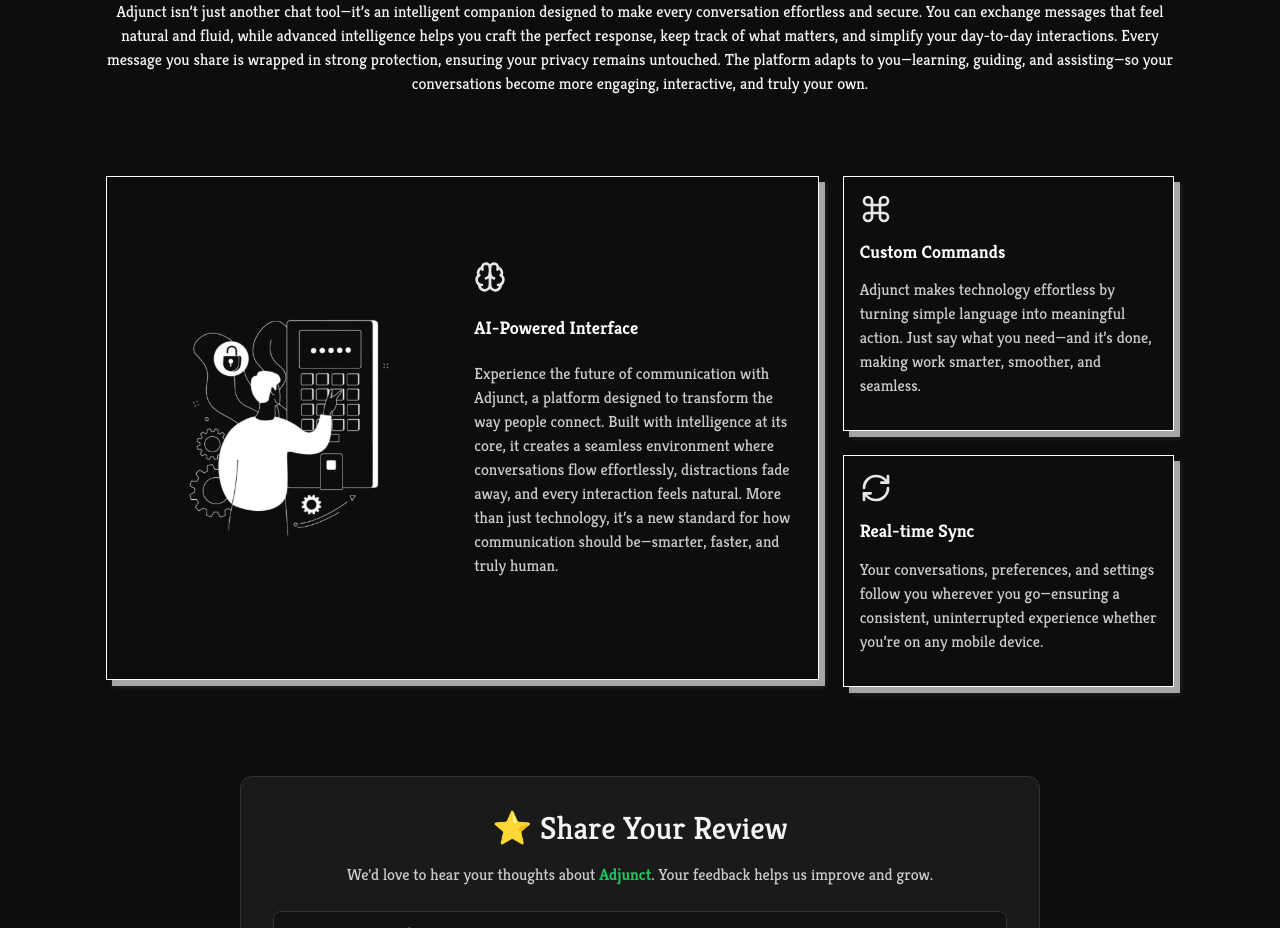
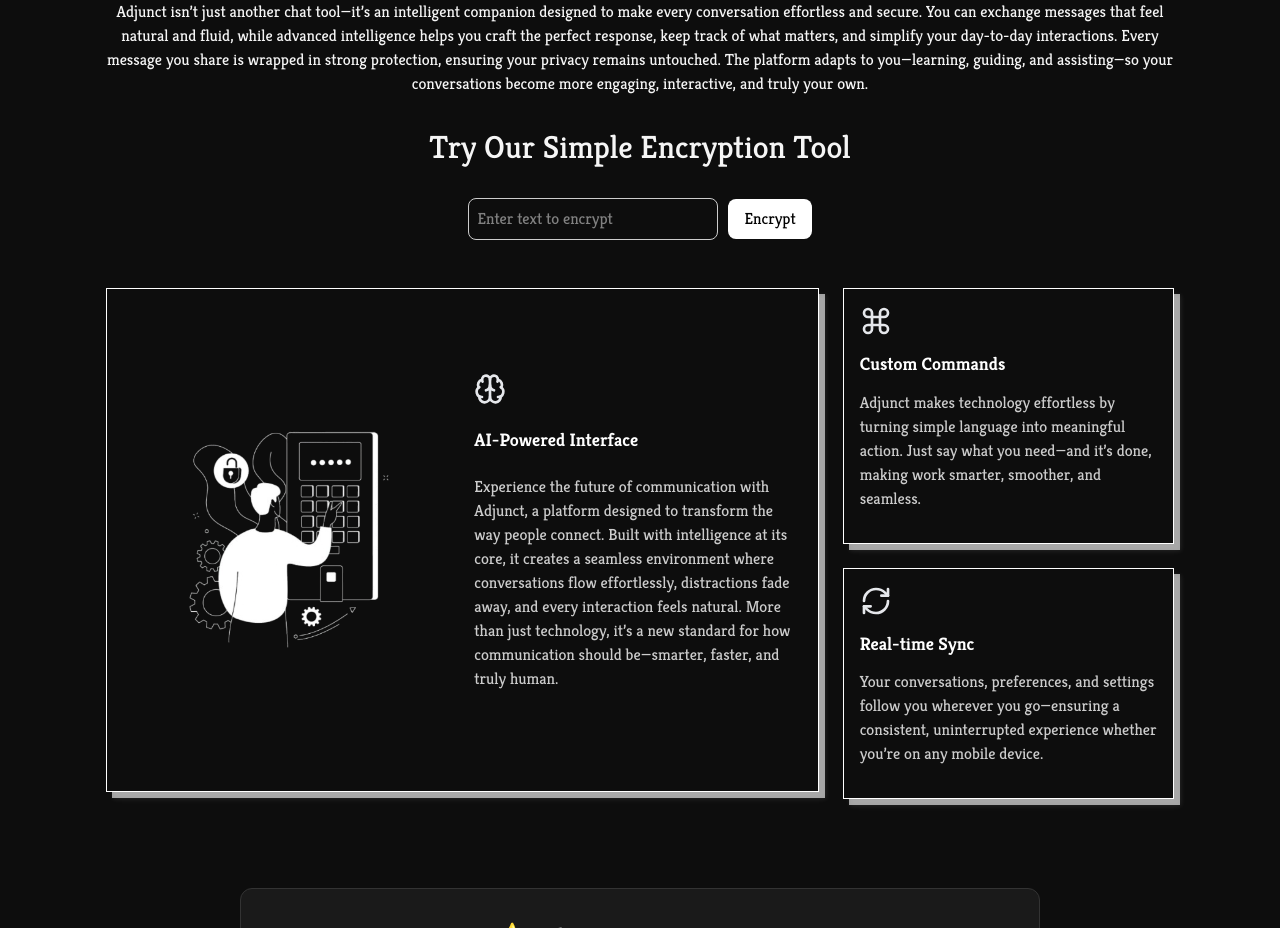
Before and after one commit to saikirandamerla/website-for-download, a React (Vite) app in the folder websitefordownload/: page / in a window 1280 px wide. Shown: the part 1320-2248 px from the top of the page. Built offline with nearby package versions, Linux system fonts and the light colour scheme; the HTML template or start-up script is replaced by a standard one.

Commit message:
encrypition added

```diff
--- a/websitefordownload/src/App.jsx
+++ b/websitefordownload/src/App.jsx
@@ -741,6 +741,15 @@
 
   const responsiveStyles = React.useMemo(() => getResponsiveStyles(), [isMobileView]);
 
+  const [text, setText] = useState("");
+  const [encrypted, setEncrypted] = useState("");
+
+  const handleEncrypt = () => {
+    // Simple base64 encoding as demo encryption
+    if (text.trim() === "") return;
+    setEncrypted(btoa(text));
+  };
+
   const handleInputChange = (e) => {
     const { name, value } = e.target;
     setFormData(prev => ({
@@ -1036,6 +1045,56 @@
   <p>Adjunct isn’t just another chat tool—it’s an intelligent companion designed to make every conversation effortless and secure. You can exchange messages that feel natural and fluid, while advanced intelligence helps you craft the perfect response, keep track of what matters, and simplify your day-to-day interactions. Every message you share is wrapped in strong protection, ensuring your privacy remains untouched. The platform adapts to you—learning, guiding, and assisting—so your conversations become more engaging, interactive, and truly your own.
   </p>
 </div>
+
+<div style={{ textAlign: "center", fontFamily: "kreon, serif" }}>
+  <h2 >Try Our Simple Encryption Tool</h2>
+      <div style={{ marginTop: "2rem" }}>
+        <input
+          type="text"
+          value={text}
+          onChange={(e) => setText(e.target.value)}
+          placeholder="Enter text to encrypt"
+          style={{
+            padding: "0.5rem",
+            borderRadius: "8px",
+            border: "1px solid #ccc",
+            width: "250px",
+            marginRight: "10px",
+          }}
+        />
+        <button
+          onClick={handleEncrypt}
+          style={{
+            padding: "0.5rem 1rem",
+            borderRadius: "8px",
+            border: "none",
+            backgroundColor: "#ffffffff",
+            color: "black",
+            cursor: "pointer",
+          }}
+        >
+          Encrypt
+        </button>
+      </div>
+
+      {encrypted && (
+       <div
+  style={{
+    marginTop: "2rem",
+    fontWeight: "bold",
+    marginLeft: "10px",
+    padding: "8px 12px",
+    border: "1px solid #ccc",   // ✅ proper border
+    borderRadius: "8px",        // optional rounded corners
+    display: "inline-block"     // keeps it neat around text
+  }}
+>
+  🔐 Encrypted Text:{" "}
+  <span style={{ color: "#22c55e" }}>{encrypted}</span>
+</div>
+
+      )}
+      </div>
 
         {/* SECOND FEATURES SQUARE-LIKE LAYOUT */}
         <section style={responsiveStyles.secondFeaturesContainer}>
```
